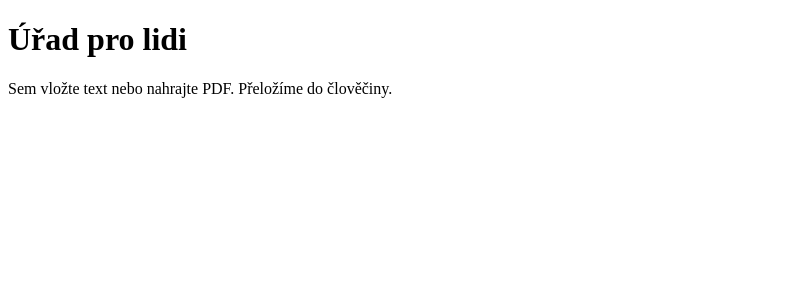
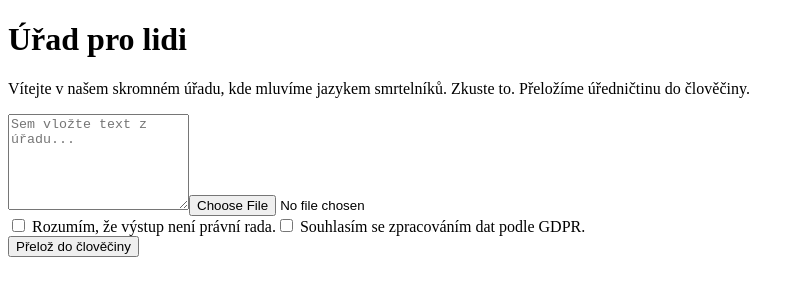
Before and after one commit to JiriTill/uradprolidi, a React (Vite) app: page / in a window 1280 px wide. Shown: the top 300 px of the page, without its empty margins (0-804 px from the left). Built offline with nearby package versions, Linux system fonts and the light colour scheme.

Commit message:
Update main.jsx

```diff
--- a/src/main.jsx
+++ b/src/main.jsx
@@ -1,13 +1,92 @@
-import React from 'react'
-import ReactDOM from 'react-dom/client'
+import React, { useState } from 'react';
+import ReactDOM from 'react-dom/client';
 
 function App() {
+  const [inputText, setInputText] = useState('');
+  const [output, setOutput] = useState('');
+  const [pdfText, setPdfText] = useState('');
+
+  const handlePDFUpload = (event) => {
+    const file = event.target.files[0];
+    if (!file || !file.type.includes('pdf')) return;
+
+    const reader = new FileReader();
+    reader.onload = async () => {
+      try {
+        const pdfjsLib = await import('pdfjs-dist/build/pdf');
+        pdfjsLib.GlobalWorkerOptions.workerSrc =
+          'https://cdnjs.cloudflare.com/ajax/libs/pdf.js/3.4.120/pdf.worker.min.js';
+
+        const loadingTask = pdfjsLib.getDocument({ data: new Uint8Array(reader.result) });
+        const pdf = await loadingTask.promise;
+        let fullText = '';
+
+        for (let pageNum = 1; pageNum <= pdf.numPages; pageNum++) {
+          const page = await pdf.getPage(pageNum);
+          const content = await page.getTextContent();
+          fullText += content.items.map((item) => item.str).join(' ') + '\n';
+        }
+
+        setPdfText(fullText);
+      } catch (error) {
+        alert('Chyba při čtení PDF');
+      }
+    };
+    reader.readAsArrayBuffer(file);
+  };
+
+  const handleSubmit = () => {
+    const combinedText = pdfText || inputText;
+    // Simulated response
+    setOutput(`(Zjednodušený překlad bude zde)\n\n${combinedText}`);
+  };
+
   return (
-    <div className="p-6 max-w-xl mx-auto">
-      <h1 className="text-2xl font-bold">Úřad pro lidi</h1>
-      <p className="mt-2">Sem vložte text nebo nahrajte PDF. Přeložíme do člověčiny.</p>
+    <div className="p-6 max-w-3xl mx-auto font-sans">
+      <h1 className="text-3xl font-bold mb-4">Úřad pro lidi</h1>
+      <p className="mb-6 text-gray-700">
+        Vítejte v našem skromném úřadu, kde mluvíme jazykem smrtelníků. Zkuste to. Přeložíme úředničtinu do člověčiny.
+      </p>
+
+      <textarea
+        placeholder="Sem vložte text z úřadu..."
+        className="w-full p-4 border border-gray-300 rounded mb-4"
+        rows={6}
+        value={inputText}
+        onChange={(e) => setInputText(e.target.value)}
+      />
+
+      <input
+        type="file"
+        accept=".pdf"
+        onChange={handlePDFUpload}
+        className="mb-4"
+      />
+
+      <div className="mb-4 text-sm text-gray-600">
+        <label className="block mb-1">
+          <input type="checkbox" className="mr-2" /> Rozumím, že výstup není právní rada.
+        </label>
+        <label className="block">
+          <input type="checkbox" className="mr-2" /> Souhlasím se zpracováním dat podle GDPR.
+        </label>
+      </div>
+
+      <button
+        className="bg-blue-600 text-white px-6 py-2 rounded hover:bg-blue-700 transition"
+        onClick={handleSubmit}
+      >
+        Přelož do člověčiny
+      </button>
+
+      {output && (
+        <div className="mt-6 p-4 border border-gray-200 rounded bg-gray-50 whitespace-pre-wrap">
+          <h2 className="font-semibold mb-2">Výstup:</h2>
+          {output}
+        </div>
+      )}
     </div>
-  )
+  );
 }
 
-ReactDOM.createRoot(document.getElementById('root')).render(<App />)
+ReactDOM.createRoot(document.getElementById('root')).render(<App />);
```
